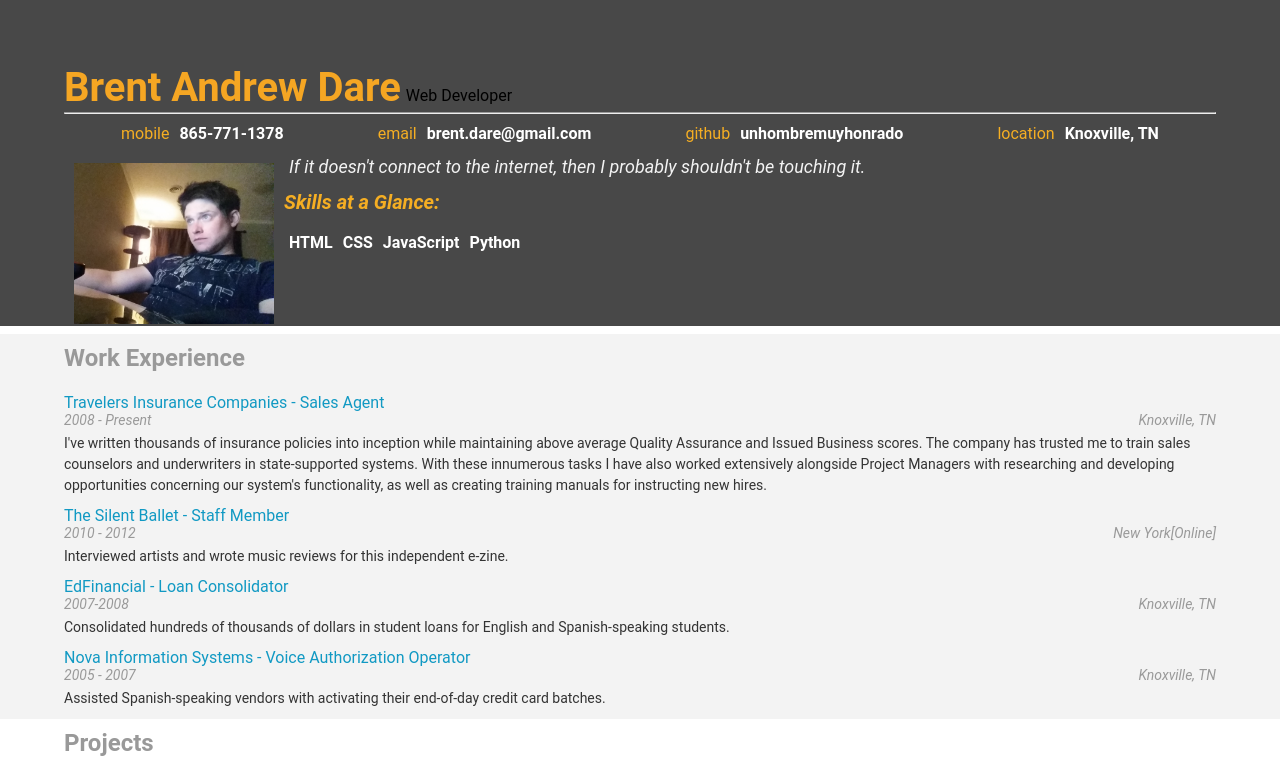
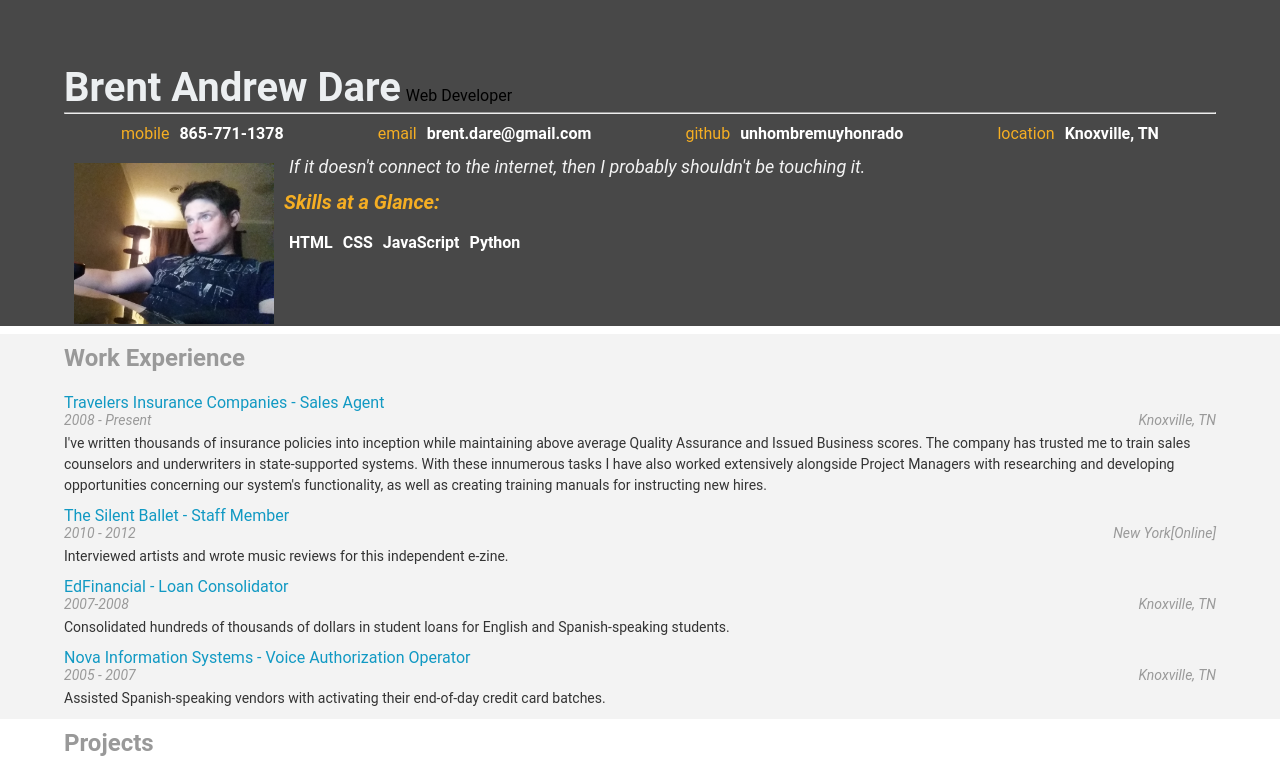
Before and after one commit to unhombremuyhonrado/Udacity-P2, a plain HTML site: page index.html in a window 1280 px wide. Shown: the top 775 px of the page. Drawn offline with Linux system fonts and the light colour scheme; some packages are replaced by stand-ins of ours.

Commit message:
Update style.css

```diff
--- a/css/style.css
+++ b/css/style.css
@@ -30,7 +30,7 @@ h1 {
 
   font-size: 40px;
 
-  color: #F5A623;
+  color: #eceff1;
 
   line-height: 48px;
 
```
